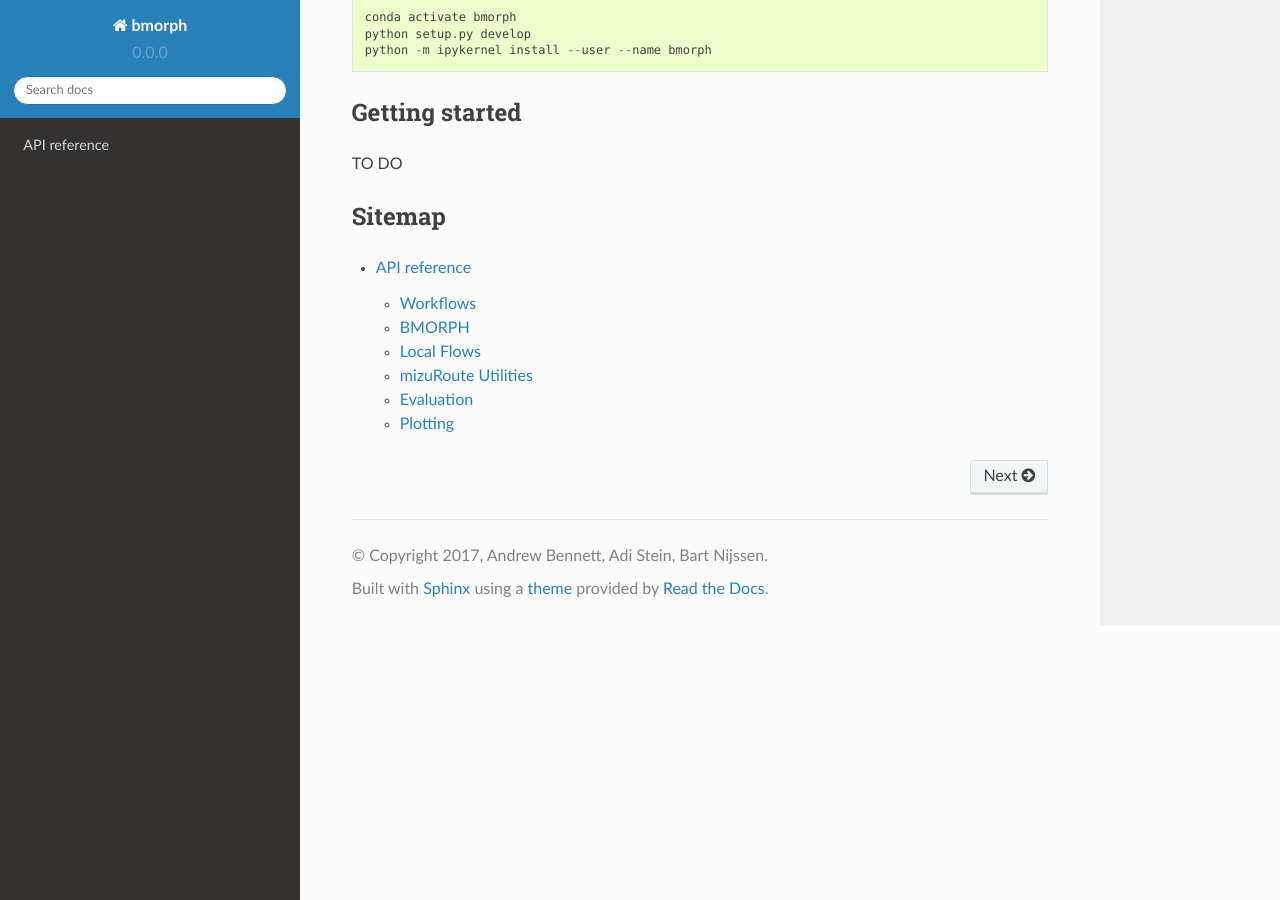
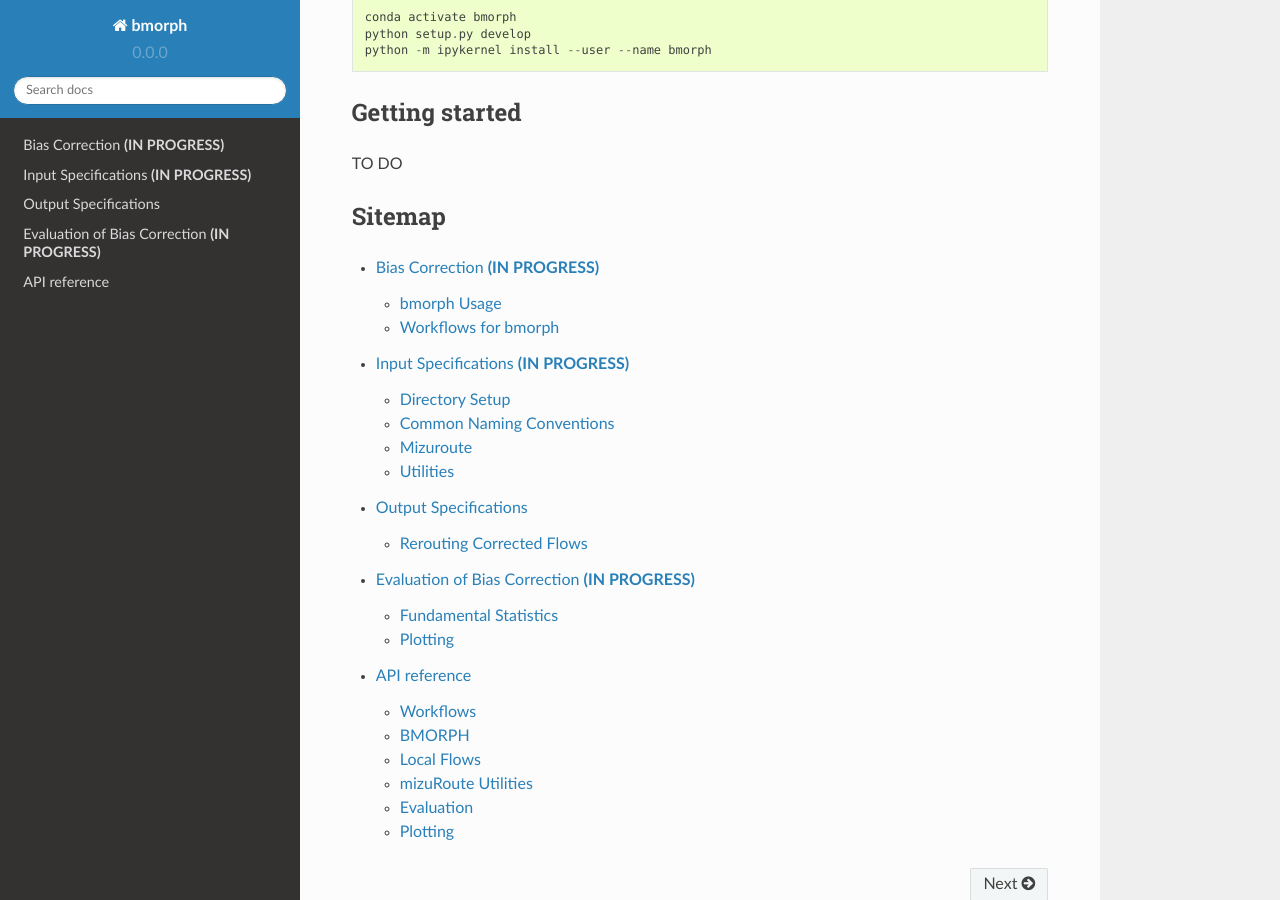
Before and after one commit to UW-Hydro/bmorph, a Sphinx documentation site: the page built from docs/index.rst, in a window 1280 px wide and 900 px high, scrolled down 415 px. Built offline with Sphinx 7.4.7 and the Read the Docs theme 2.0.0, drawn with Linux system fonts in a browser that asks for light colours.

Commit message:
Update index.rst

```diff
--- a/docs/index.rst
+++ b/docs/index.rst
@@ -28,4 +28,7 @@
 .. toctree::
     :maxdepth: 3
 
+    bias_correction
+    data
+    evaluation
     api
```
